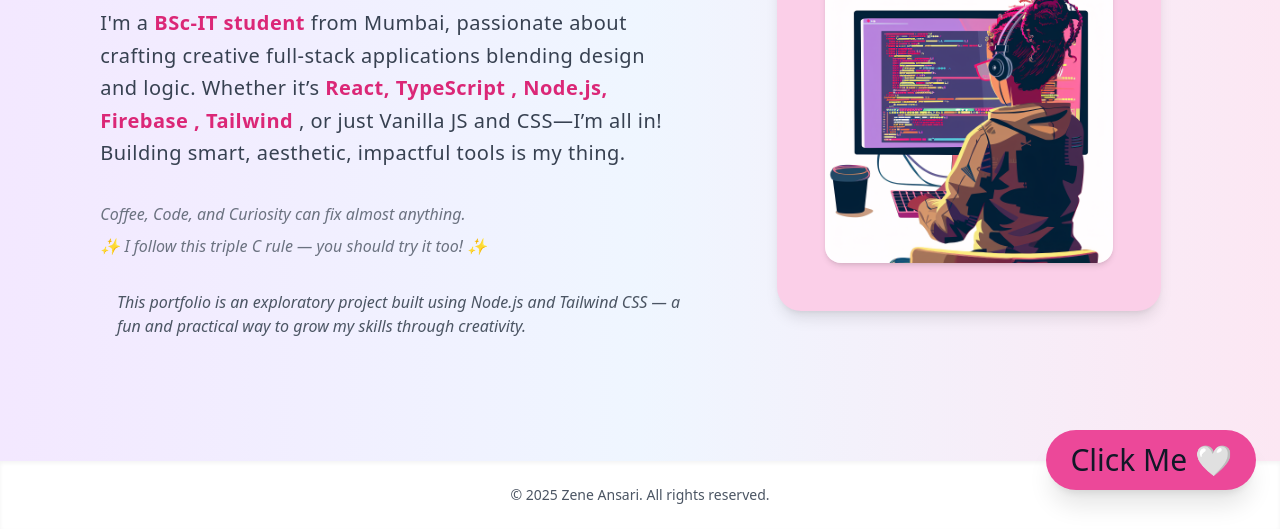
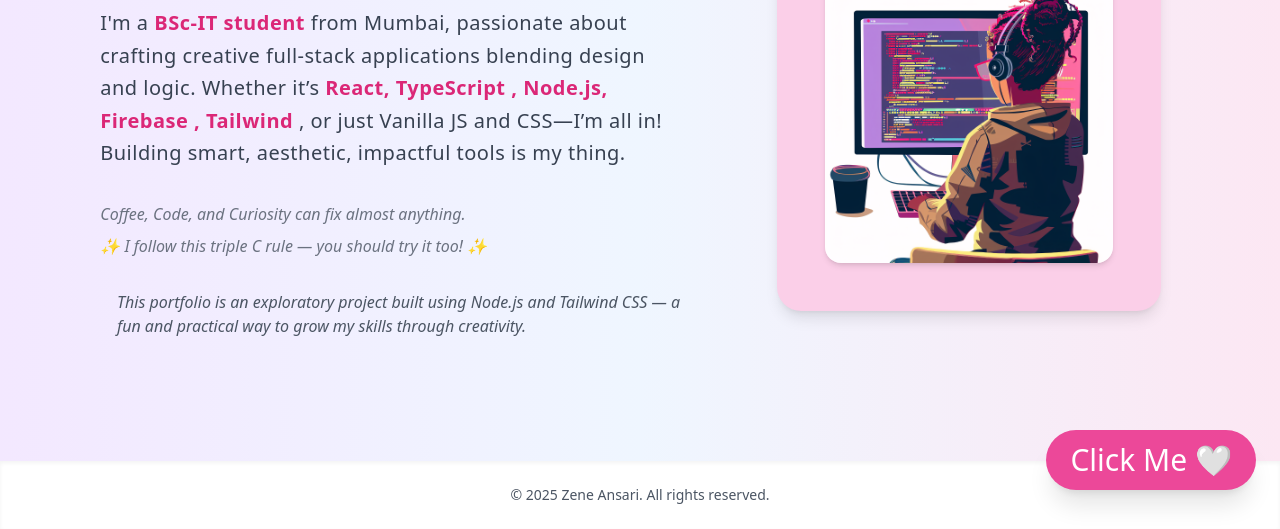
Before and after one commit to yushezene/portfolio, a website: page public/index.html in a window 1280 px wide. Shown: the part 271-800 px from the top of the page. Drawn offline with nearby package versions, Linux system fonts and the light colour scheme.

Commit message:
improved css

```diff
--- a/public/index.html
+++ b/public/index.html
@@ -56,7 +56,7 @@
   <!-- Button -->
   <button
     onclick="triggerLove()"
-    class="fixed bottom-6 right-6 bg-pink-500 text-3xl px-6 py-3 rounded-full shadow-xl animate-bounce hover:bg-pink-600 focus:outline-none focus:ring-4 focus:ring-pink-300 transition"
+    class="fixed bottom-6 right-6 bg-pink-500 text-white text-3xl px-6 py-3 rounded-full shadow-xl animate-bounce hover:bg-pink-600 focus:outline-none focus:ring-4 focus:ring-pink-300 transition"
     aria-label="Send love"
     title="Click me!"
   >
```
